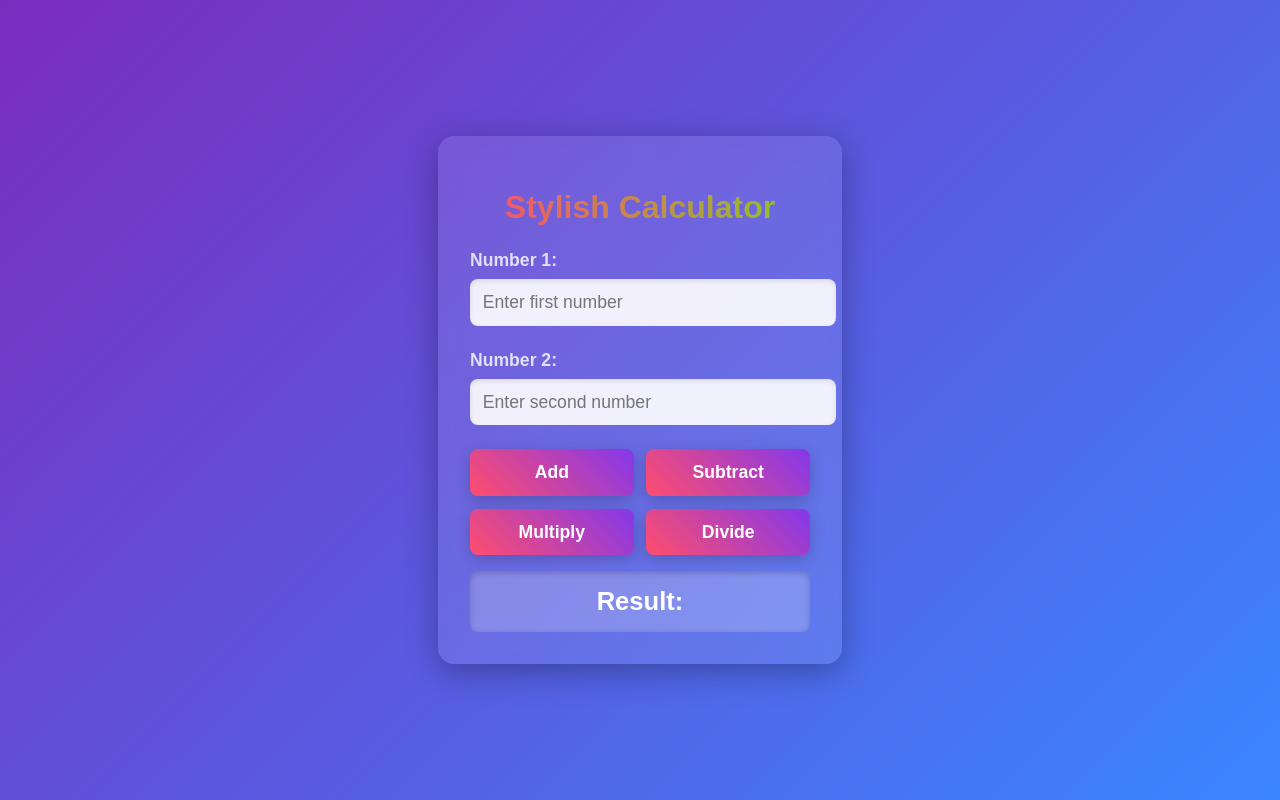
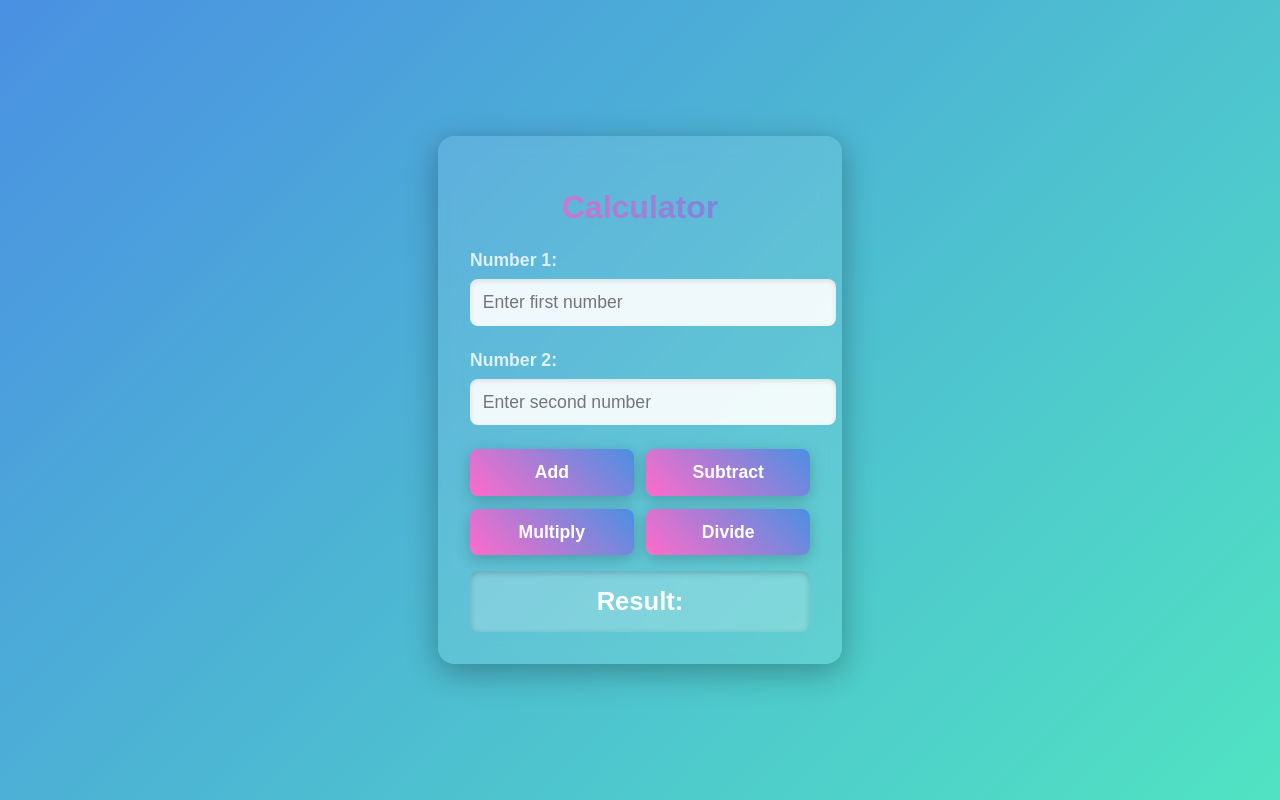
Before and after one commit to Gargi-Dwivedi/Calculator, a plain HTML site: page v0/index.html in a window 1280 px wide. Drawn offline with Linux system fonts and the light colour scheme.

Commit message:
index.html
A Calculator Program made using html, css, and javascript.

```diff
--- a/v0/index.html
+++ b/v0/index.html
@@ -3,7 +3,7 @@
 <head>
     <meta charset="UTF-8">
     <meta name="viewport" content="width=device-width, initial-scale=1.0">
-    <title>Stylish Calculator</title>
+    <title>Calculator</title>
     <style>
         /* Background Styling */
         body {
@@ -13,7 +13,7 @@
             align-items: center;
             height: 100vh;
             margin: 0;
-            background: linear-gradient(135deg, #7b2cbf, #3a86ff);
+            background: linear-gradient(135deg, #4a90e2, #50e3c2);
             color: white;
             overflow: hidden;
         }
@@ -39,7 +39,7 @@
             font-size: 2rem;
             margin-bottom: 1.5rem;
             color: #ffffff;
-            background: linear-gradient(90deg, #ff4d6d, #8ac926);
+            background: linear-gradient(90deg, #ff6bcb, #4a90e2);
             -webkit-background-clip: text;
             -webkit-text-fill-color: transparent;
         }
@@ -85,7 +85,7 @@
             border: none;
             border-radius: 8px;
             color: white;
-            background: linear-gradient(45deg, #ff4d6d, #8338ec);
+            background: linear-gradient(45deg, #ff6bcb, #4a90e2);
             cursor: pointer;
             box-shadow: 0 4px 15px rgba(0, 0, 0, 0.2);
             transition: transform 0.2s ease, box-shadow 0.3s ease;
@@ -112,14 +112,14 @@
             transition: background 0.3s ease, box-shadow 0.3s ease;
         }
         #result.show {
-            background: linear-gradient(90deg, #ff4d6d, #8ac926);
-            box-shadow: 0 4px 20px rgba(131, 56, 236, 0.4);
+            background: linear-gradient(90deg, #50e3c2, #ff6bcb);
+            box-shadow: 0 4px 20px rgba(255, 107, 203, 0.4);
         }
     </style>
 </head>
 <body>
     <div class="calculator">
-        <h1>Stylish Calculator</h1>
+        <h1>Calculator</h1>
         <div class="input-group">
             <label for="num1">Number 1:</label>
             <input type="number" id="num1" placeholder="Enter first number">
```
